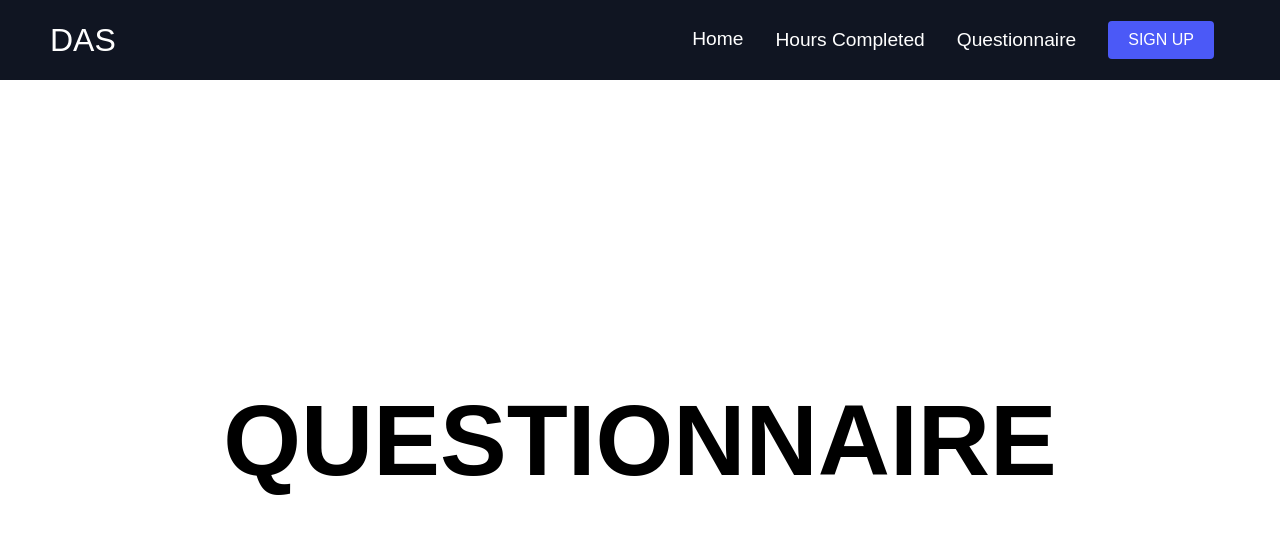
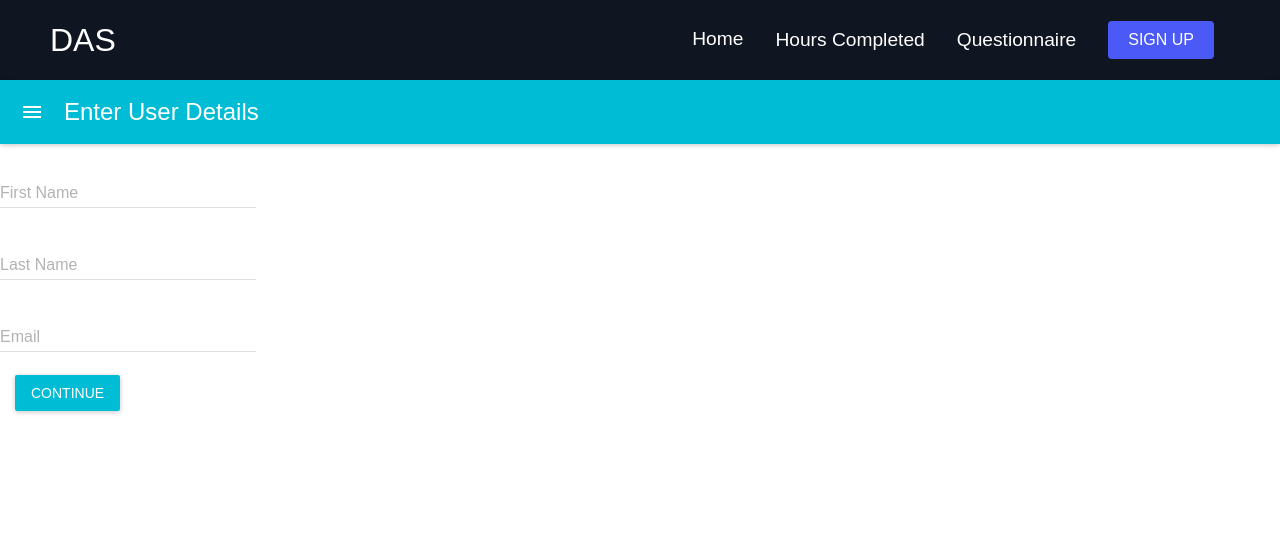
Before and after one commit to JoeyAly/DAS_Website, a React (Create React App) app: page /questionnaire in a window 1280 px wide. Shown: the top 534 px of the page. Built offline with nearby package versions, Linux system fonts and the light colour scheme; the HTML template or start-up script is replaced by a standard one.

Commit message:
Linked quistionnare to a User Form

```diff
--- a/package.json
+++ b/package.json
@@ -8,6 +8,7 @@
     "@testing-library/react": "^9.5.0",
     "@testing-library/user-event": "^7.2.1",
     "ajv": "^6.8.1",
+    "material-ui": "^0.20.2",
     "react": "^16.14.0",
     "react-dom": "^16.14.0",
     "react-icons": "^3.11.0",
--- a/src/App.css
+++ b/src/App.css
@@ -6,8 +6,8 @@
   }
 
   .home,
+  .hoursCompleted,
   .questionnaire,
-  .hoursCompleted,
   .sign-up {
     display: flex;
     height: 90vh;
@@ -16,14 +16,6 @@
     font-size: 3rem;
   }
 
-  .questionnaire {
-
-    background-position: center;
-    background-size: cover;
-    background-repeat: no-repeat;
-    color: #000000;
-    font-size: 100px;
-  }
 
   .hoursCompleted {
     background-position: center;
--- a/src/App.js
+++ b/src/App.js
@@ -7,6 +7,7 @@ import Home from './componets/pages/Home'
 import Questionnaire from './componets/pages/Questionnaire'
 import HoursCompleted from './componets/pages/HoursCompleted';
 import SignUp from './componets/pages/SignUp';
+
 
 
 function App() {
--- /dev/null
+++ b/src/componets/Form/FormUserDetails.js
@@ -0,0 +1,63 @@
+import React, { Component } from 'react'
+import MuiThemeProvider from 'material-ui/styles/MuiThemeProvider';
+import AppBar from 'material-ui/AppBar';
+import TextField from 'material-ui/TextField';
+import RaisedButton from 'material-ui/RaisedButton';
+
+export class FormUserDetails extends Component {
+    continue = e => {
+        e.preventDefault();
+        this.props.nextStep();
+    };
+
+
+    render() {
+        const { values, handleChange} =this.props;
+        return (
+            <MuiThemeProvider>
+                <React.Fragment>
+                    <AppBar title= "Enter User Details" />
+                    <TextField
+                        hintText= "Enter Your First Name"
+                        floatingLabelText= "First Name"
+                        onChange={handleChange('firstName')}
+                        defaultValue={values.firstName}
+
+
+                />
+                <br/>
+                <TextField
+                    hintText="Enter Last Name"
+                    floatingLabelText= "Last Name"
+                    onChange={handleChange('lastName')}
+                    defaultValue={values.lastName}
+                />
+                <br/>
+                <TextField
+                    hintText="Enter Email"
+                    floatingLabelText= "Email"
+                    onChange={handleChange('email')}
+                    defaultValue={values.email}
+                />
+                <br/>
+                <RaisedButton
+                    label="Continue"
+                    primary={true}
+                    style={styles.button}
+                    onClick={this.continue}
+                />
+                </React.Fragment>
+            </MuiThemeProvider>
+
+        );
+    }
+}
+
+const styles ={
+    button: {
+        margin: 15,
+
+    }
+}
+
+export default FormUserDetails;
--- /dev/null
+++ b/src/componets/Form/UserForm.js
@@ -0,0 +1,67 @@
+import React, { Component} from 'react';
+import FormUserDetails from './FormUserDetails';
+
+export class UserForm extends Component {
+    state = {
+      step: 1,
+      firstName: '',
+      lastName: '',
+      email: '',
+      occupation: '',
+      city: '',
+      bio: ''
+    };
+
+    // Proceed to next step
+    nextStep = () => {
+      const { step } = this.state;
+      this.setState({
+        step: step + 1
+      });
+    };
+
+    // Go back to prev step
+    prevStep = () => {
+      const { step } = this.state;
+      this.setState({
+        step: step - 1
+      });
+    };
+
+    // Handle fields change
+    handleChange = input => e => {
+      this.setState({ [input]: e.target.value });
+    };
+
+    render() {
+      const { step } = this.state;
+      const { firstName, lastName, email, occupation, city, bio } = this.state;
+      const values = { firstName, lastName, email, occupation, city, bio };
+
+      switch (step) {
+        case 1:
+          return (
+            <FormUserDetails
+              nextStep={this.nextStep}
+              handleChange={this.handleChange}
+              values={values}
+            />
+          );
+        case 2:
+          return <h1> Personal Details</h1>;
+
+
+
+        case 3:
+          return <h1> Confirm</h1>;
+
+        case 4:
+          return
+
+        default:
+          (console.log('This is a multi-step form built with React.'))
+      }
+    }
+  }
+
+  export default UserForm;
--- a/src/componets/Navbar/Navbar.js
+++ b/src/componets/Navbar/Navbar.js
@@ -4,6 +4,7 @@ import { IconContext} from 'react-icons/lib'
 import { Button} from '../../globalStyles';
 import { Link } from 'react-router-dom';
 import './Navbar.css';
+
 import {
     Nav,
     NavbarContainer,
@@ -53,7 +54,7 @@ window.addEventListener('resize', showButton);
                         <NavItem>
                             <NavLinks to='/'>Home</NavLinks>
                         </NavItem>
-                        <li></li>
+
                         <Link
                             to='/hoursCompleted'
                             className='nav-links'
--- a/src/componets/pages/Questionnaire.js
+++ b/src/componets/pages/Questionnaire.js
@@ -1,6 +1,16 @@
-import React from 'react';
+import React, { Component} from 'react';
 import '../../App.css';
+import  { UserForm} from '../../componets/Form/UserForm';
 
-export default function Questionnaire() {
-  return <h1 className='questionnaire'>QUESTIONNAIRE</h1>;
-}
+
+class Questionnaire extends Component{
+  render() {
+    return (
+      <div className="Questionnaire">
+        <UserForm />
+      </div>
+    );
+    }
+  }
+
+export default  Questionnaire
```
Also changed, not shown: src/componets/Form/Success.js (added, +13 -0 lines), src/componets/Form/Confirm.js (added), src/componets/Form/FormPersonalDetails.js (added), 1 other file (tests, documents, lock files or other folders).
